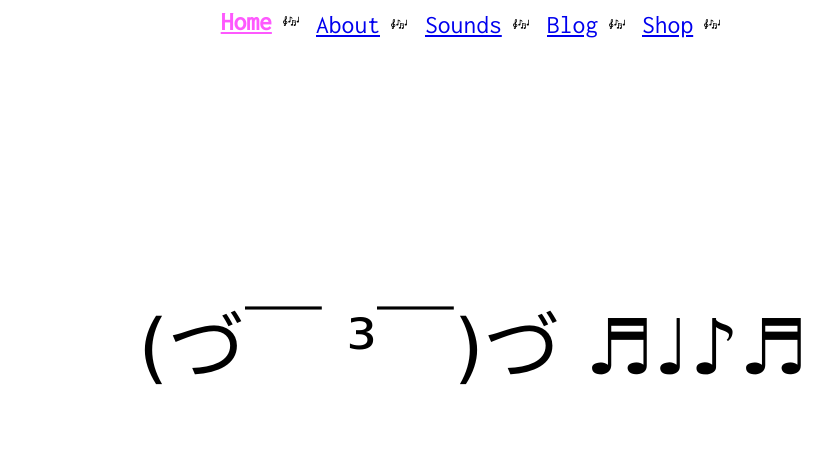
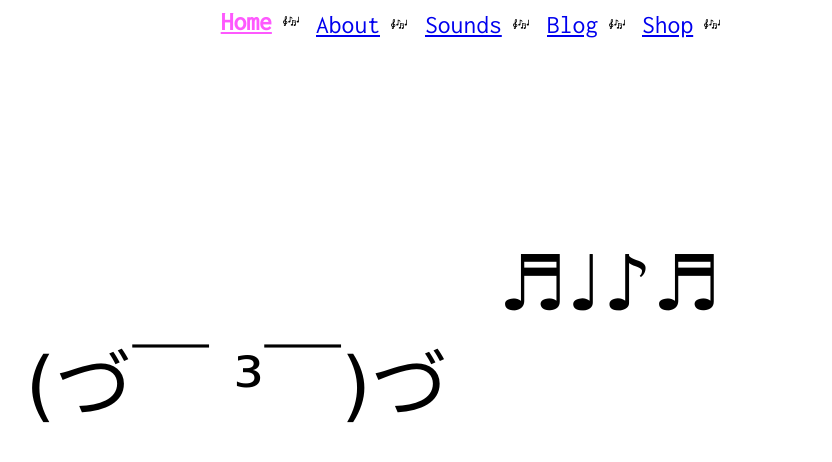
Before and after one commit to 503meditation/helloworld, a Jekyll site: the page built from index.html, in a window 1280 px wide. Shown: the top 462 px of the page, without its empty margins (167-999 px from the left). Built offline with Jekyll 4.4.1, drawn with Linux system fonts in a browser that asks for light colours.

Commit message:
front page hovers

```diff
--- a/_sass/main.scss
+++ b/_sass/main.scss
@@ -38,10 +38,22 @@
 guru {
   font-family: Lucida Grande;
   display: block;
-  width: 100%;
+  width: 48%;
   position: relative;
-  text-align: center;
-  margin-top: 15%;
+  text-align: right;
+  margin-top: 18%;
+  margin-right: 2%;
+  font-size: 6vw;
+}
+
+guru-2 {
+  font-family: Lucida Grande;
+  display: block;
+  width: 48%;
+  position: relative;
+  text-align: left;
+  margin-top: 18%;
+  margin-left: 2%;
   font-size: 6vw;
 }
 
@@ -80,6 +92,18 @@
 @media only screen and (max-width: 750px) {
   nav {
     font-size: x-large;
+  }
+}
+
+@media only screen and (max-width: 750px) {
+  guru {
+    margin-top: 30%;
+  }
+}
+
+@media only screen and (max-width: 750px) {
+  guru-2 {
+    margin-top: 40%;
   }
 }
 
@@ -147,6 +171,72 @@
   animation-direction: normal, alternate;
 }
 
+/// hvr hang speed 2
+
+@-webkit-keyframes hvr-hang-2 {
+  0% {
+    -webkit-transform: translateY(30px);
+    transform: translateY(30px);
+  }
+  50% {
+    -webkit-transform: translateY(20px);
+    transform: translateY(20px);
+  }
+  100% {
+    -webkit-transform: translateY(30px);
+    transform: translateY(30px);
+  }
+}
+@keyframes hvr-hang-2 {
+  0% {
+    -webkit-transform: translateY(30px);
+    transform: translateY(-30px);
+  }
+  50% {
+    -webkit-transform: translateY(20px);
+    transform: translateY(-50px);
+  }
+  100% {
+    -webkit-transform: translateY(30px);
+    transform: translateY(-80px);
+  }
+}
+@-webkit-keyframes hvr-hang-sink-2 {
+  100% {
+    -webkit-transform: translateY(30px);
+    transform: translateY(30px);
+  }
+}
+@keyframes hvr-hang-sink-2 {
+  100% {
+    -webkit-transform: translateY(30px);
+    transform: translateY(30px);
+  }
+}
+.hvr-hang-2 {
+  display: inline-block;
+  vertical-align: middle;
+  -webkit-transform: perspective(1px) translateZ(0);
+  transform: perspective(1px) translateZ(0);
+  box-shadow: 0 0 1px rgba(0, 0, 0, 0);
+  -webkit-animation-name: hvr-hang-sink-2, hvr-hang-2;
+  animation-name: hvr-hang-sink-2, hvr-hang-2;
+  -webkit-animation-duration: .3s, 1.5s;
+  animation-duration: .3s, 1.5s;
+  -webkit-animation-delay: 0s, .3s;
+  animation-delay: 0s, .3s;
+  -webkit-animation-timing-function: ease-out, ease-in-out;
+  animation-timing-function: ease-out, ease-in-out;
+  -webkit-animation-iteration-count: 1, infinite;
+  animation-iteration-count: 1, infinite;
+  -webkit-animation-fill-mode: forwards;
+  animation-fill-mode: forwards;
+  -webkit-animation-direction: normal, alternate;
+  animation-direction: normal, alternate;
+}
+
+/// hvr icon rotation
+
 .hvr-icon-grow-rotate {
   display: inline-block;
   vertical-align: middle;
--- a/index.html
+++ b/index.html
@@ -3,4 +3,4 @@
 title: Home
 ---
 
-<guru class="hvr-hang">{{ "(づ￣ ³￣)づ ♬♩♪♬" }}</guru>
+<guru class="hvr-hang">{{ "(づ￣ ³￣)づ" }}</guru><guru-2 class="hvr-hang-2">{{ "♬♩♪♬" }}</guru-2>
```
Also changed, not shown: 6 other files.
